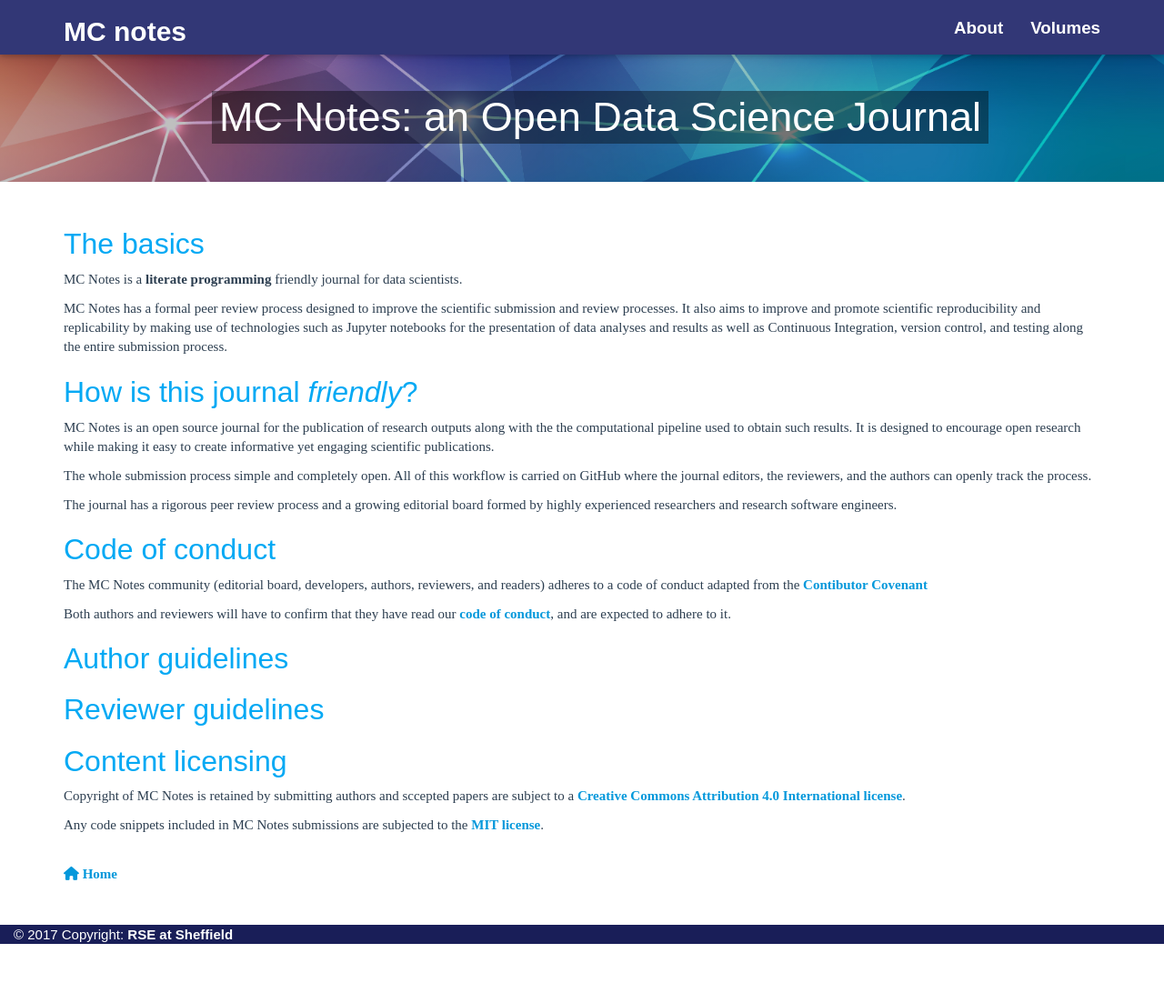
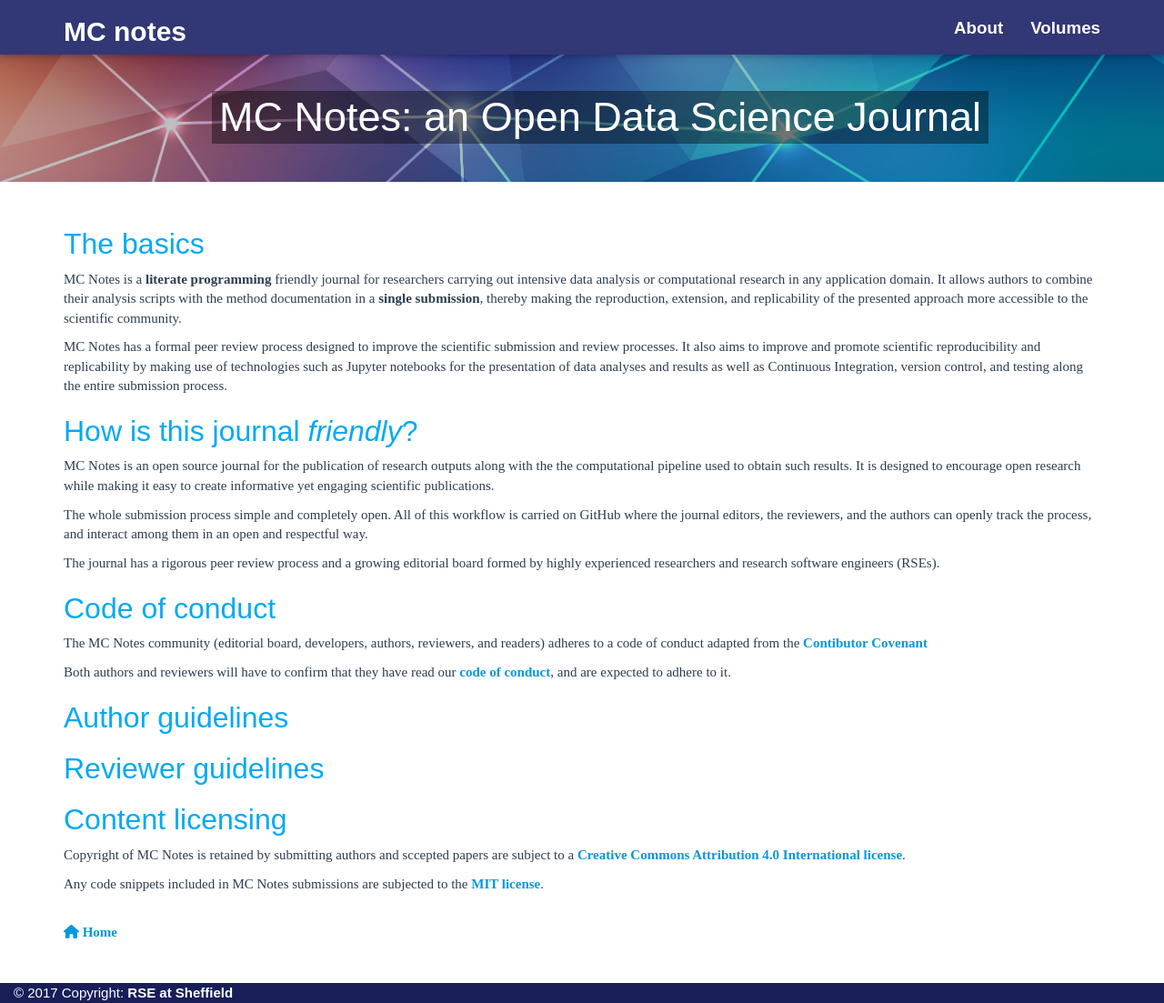
Before and after one commit to MCNotes/MCNotes.github.io, a Jekyll site: the page built from _pages/about.md, in a window 1280 px wide and 1103 px high. Shown: the whole window at 91% size. Built offline with Jekyll 4.4.1, drawn with Linux system fonts in a browser that asks for light colours; nearby versions of some CDN libraries; some web fonts are replaced.

Commit message:
Added code of conduct and link to this

```diff
--- a/_pages/about.md
+++ b/_pages/about.md
@@ -6,8 +6,9 @@
 
 ## The basics
 
-MC Notes is a **literate programming** friendly journal for data scientists.
-
+MC Notes is a **literate programming** friendly journal for researchers carrying out intensive data analysis or computational research in any application domain.
+It allows authors to combine their analysis scripts with the method documentation in a **single submission**, thereby making the reproduction, extension, and replicability
+of the presented approach more accessible to the scientific community.
 
 MC Notes has a formal peer review process designed to improve the scientific
 submission and review processes.
@@ -24,14 +25,14 @@
 scientific publications.
 
 The whole submission process simple and completely open. All of this workflow
-is carried on GitHub where the journal editors, the reviewers, and the authors can openly track the process.
+is carried on GitHub where the journal editors, the reviewers, and the authors can openly track the process, and interact among them in an open and respectful way.
 
-The journal has a rigorous peer review process and a growing editorial board formed by highly experienced researchers and research software engineers.
+The journal has a rigorous peer review process and a growing editorial board formed by highly experienced researchers and research software engineers (RSEs).
 
 ## Code of conduct
 The MC Notes community (editorial board, developers, authors, reviewers, and readers) adheres to a code of conduct adapted from the [Contibutor Covenant](http://contributor-covenant.org)
 
-Both authors and reviewers will have to confirm that they have read our [code of conduct](),
+Both authors and reviewers will have to confirm that they have read our [code of conduct]({{site.baseurl}}{% link _pages/CoC.md %}),
 and are expected to adhere to it.
 
 
```
Also changed, not shown: _pages/CoC.md (added, +80 -0 lines), 1 other file.
